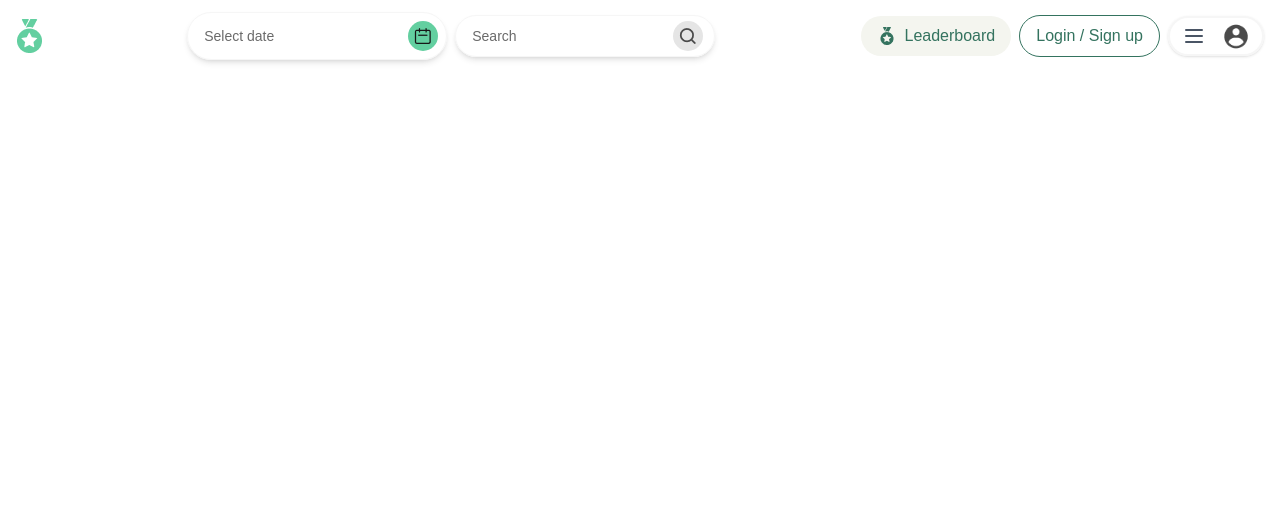
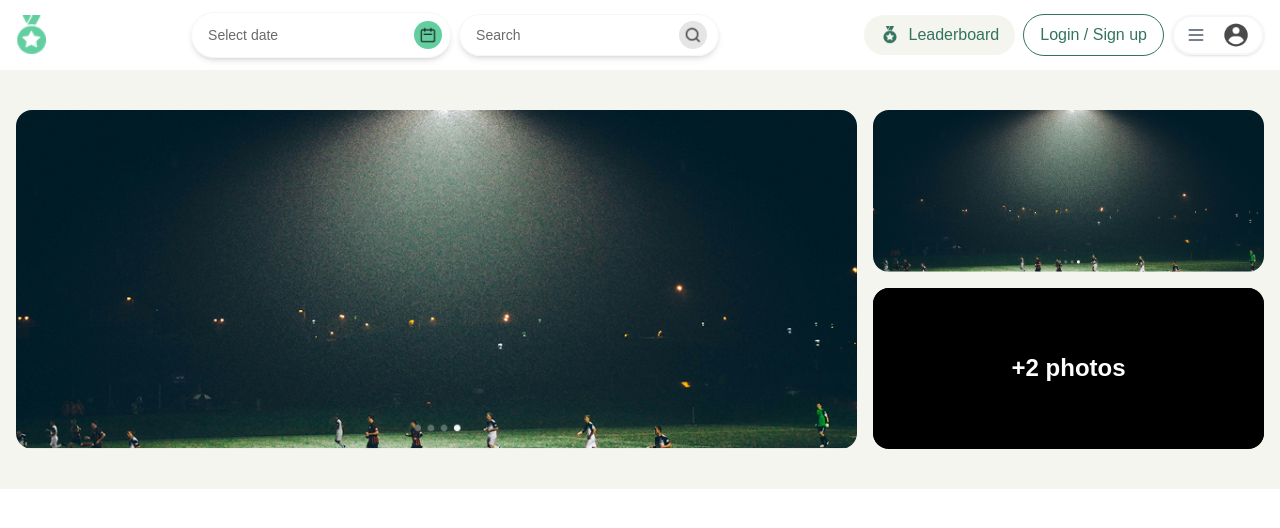
Before and after one commit to rakibul58/Finixcode-Frontend, a React (Vite) app: page / in a window 1280 px wide. Shown: the top 528 px of the page. Built offline with nearby package versions, Linux system fonts and the light colour scheme; a web font is replaced by a local one.

Commit message:
photo gallarry

```diff
--- a/src/App.tsx
+++ b/src/App.tsx
@@ -1,11 +1,15 @@
 import Navbar from "./components/Navbar";
+import PhotoGallery from "./components/PhotoGallary";
 // import PaymentMethodPopup from "./components/PaymentMethodPopup";
 
-export default function App(){
+export default function App() {
   return (
-    <div className="w-full max-w-[1360px] mx-auto min-h-screen">
+    <div className=" min-h-screen">
       <Navbar />
+      <div className="bg-light-yellow">
+        <PhotoGallery />
+      </div>
       {/* <PaymentMethodPopup /> */}
     </div>
   );
-};
+}
--- a/src/components/Navbar.tsx
+++ b/src/components/Navbar.tsx
@@ -1,5 +1,5 @@
 import { ChangeEvent, useRef, useState } from "react";
-import { Menu } from "lucide-react";
+import { Menu, X } from "lucide-react";
 import navLogo from "../assets/navLogo.png";
 import calendarImg from "../assets/calendar.png";
 import searchImg from "../assets/Search.png";
@@ -9,6 +9,7 @@ import userImage from "../assets/ix_user-profile-filled.png";
 export default function Navbar() {
   const [searchQuery, setSearchQuery] = useState("");
   const [selectedDate, setSelectedDate] = useState("");
+  const [mobileMenuOpen, setMobileMenuOpen] = useState(false);
   const dateInputRef = useRef<HTMLInputElement>(null);
 
   const handleDateChange = (e: ChangeEvent<HTMLInputElement>) => {
@@ -33,15 +34,19 @@ export default function Navbar() {
     return date.toLocaleDateString("en-US", options);
   };
 
+  const toggleMobileMenu = () => {
+    setMobileMenuOpen(!mobileMenuOpen);
+  };
+
   return (
-    <div className="w-full bg-white py-3 px-4">
+    <nav className="w-full bg-white py-3 md:px-4 max-w-[1360px] mx-auto px-0">
       <div className="flex items-center justify-between">
         <div className="flex items-center">
-          <img src={navLogo} alt="Navbar Logo" />
+          <img src={navLogo} alt="Navbar Logo" className="h-10" />
         </div>
 
-        <div className="flex items-center gap-2">
-          <div className="relative flex-grow max-w-md w-[260px]">
+        <div className="hidden md:flex items-center gap-2 flex-grow justify-center max-w-xl">
+          <div className="relative flex-grow max-w-[260px]">
             <input
               ref={dateInputRef}
               type="date"
@@ -56,27 +61,27 @@ export default function Navbar() {
               onClick={handleButtonClick}
               aria-label="Open date picker"
             >
-              <span className="text-[#6A6A6A] font-normal text-[14px]">
+              <span className="text-[#6A6A6A] font-normal text-sm">
                 {formatDisplayDate(selectedDate)}
               </span>
               <div className="bg-jithbo-green rounded-full p-1">
-                <img src={calendarImg} alt="Calendar image" />
+                <img src={calendarImg} alt="Calendar" className="w-5 h-5" />
               </div>
             </button>
           </div>
 
-          <div className="relative flex-grow max-w-md w-[260px]">
+          <div className="relative flex-grow max-w-[260px]">
             <div className="relative bg-white">
               <input
                 type="text"
                 placeholder="Search"
                 value={searchQuery}
                 onChange={(e) => setSearchQuery(e.target.value)}
-                className="w-full py-2 pl-4 pr-10 rounded-full shadow-md border border-light-gray focus:outline-none placeholder:font-normal placeholder:text-[14px] placeholder:text-[#6A6A6A]"
+                className="w-full py-2 pl-4 pr-10 rounded-full shadow-md border border-light-gray focus:outline-none placeholder:font-normal placeholder:text-sm placeholder:text-[#6A6A6A]"
               />
               <div className="absolute right-3 top-1/2 transform -translate-y-1/2">
                 <div className="bg-[#E5E5E5] p-1 rounded-full">
-                  <img src={searchImg} alt="Search Img" />
+                  <img src={searchImg} alt="Search" className="w-5 h-5" />
                 </div>
               </div>
             </div>
@@ -84,10 +89,10 @@ export default function Navbar() {
         </div>
 
         <div className="flex items-center gap-2">
-          <div className="hidden sm:flex items-center">
+          <div className="hidden lg:flex items-center">
             <button className="flex items-center gap-2 px-4 py-2 rounded-full bg-light-yellow hover:bg-yellow-50 cursor-pointer transition-colors">
-              <img src={leaderboardImg} alt="Leaderboard img" />
-              <span className="text-pure-green text-[16px] font-medium">
+              <img src={leaderboardImg} alt="Leaderboard" className="w-5 h-5" />
+              <span className="text-pure-green text-base font-medium">
                 Leaderboard
               </span>
             </button>
@@ -95,22 +100,88 @@ export default function Navbar() {
 
           <div className="hidden lg:flex">
             <button className="flex items-center gap-2 px-4 py-2 rounded-full border border-pure-green hover:bg-green-50 transition-colors">
-              <span className="text-pure-green text-[16px] font-medium">
+              <span className="text-pure-green text-base font-medium">
                 Login / Sign up
               </span>
             </button>
           </div>
 
           <div className="flex items-center gap-2 border-2 shadow border-light-gray px-2 rounded-full">
-            <button className="p-1 rounded-full hover:bg-gray-100">
-              <Menu className="text-gray-600" />
+            <button
+              className="p-1 rounded-full hover:bg-gray-100 md:hidden"
+              onClick={toggleMobileMenu}
+            >
+              {mobileMenuOpen ? (
+                <X className="text-gray-600" size={20} />
+              ) : (
+                <Menu className="text-gray-600" size={20} />
+              )}
+            </button>
+            <button className="hidden md:block p-1 rounded-full hover:bg-gray-100">
+              <Menu className="text-gray-600" size={20} />
             </button>
             <button className="p-1 rounded-full size-9">
-              <img src={userImage} alt="User Image" />
+              <img src={userImage} alt="User" className="w-full h-full" />
             </button>
           </div>
         </div>
       </div>
-    </div>
+
+      {mobileMenuOpen && (
+        <div className="md:hidden mt-4 pt-4 border-t border-gray-200">
+          <div className="flex flex-col gap-4">
+            <div className="relative">
+              <input
+                type="text"
+                placeholder="Search"
+                value={searchQuery}
+                onChange={(e) => setSearchQuery(e.target.value)}
+                className="w-full py-2 pl-4 pr-10 rounded-full shadow-md border border-light-gray focus:outline-none placeholder:font-normal placeholder:text-sm placeholder:text-[#6A6A6A]"
+              />
+              <div className="absolute right-3 top-1/2 transform -translate-y-1/2">
+                <div className="bg-[#E5E5E5] p-1 rounded-full">
+                  <img src={searchImg} alt="Search" className="w-5 h-5" />
+                </div>
+              </div>
+            </div>
+
+            <div className="relative">
+              <input
+                type="date"
+                value={selectedDate}
+                onChange={handleDateChange}
+                className="absolute opacity-0 w-0 h-0"
+                aria-hidden="false"
+              />
+              <button
+                className="flex items-center justify-between gap-2 pr-2 pl-4 py-2 rounded-full shadow-md border border-light-gray hover:bg-gray-200 transition-colors w-full"
+                onClick={handleButtonClick}
+                aria-label="Open date picker"
+              >
+                <span className="text-[#6A6A6A] font-normal text-sm">
+                  {formatDisplayDate(selectedDate)}
+                </span>
+                <div className="bg-jithbo-green rounded-full p-1">
+                  <img src={calendarImg} alt="Calendar" className="w-5 h-5" />
+                </div>
+              </button>
+            </div>
+
+            <button className="flex items-center gap-2 px-4 py-2 rounded-full bg-light-yellow hover:bg-yellow-50 cursor-pointer transition-colors">
+              <img src={leaderboardImg} alt="Leaderboard" className="w-5 h-5" />
+              <span className="text-pure-green text-base font-medium">
+                Leaderboard
+              </span>
+            </button>
+
+            <button className="flex items-center gap-2 px-4 py-2 rounded-full border border-pure-green hover:bg-green-50 transition-colors">
+              <span className="text-pure-green text-base font-medium">
+                Login / Sign up
+              </span>
+            </button>
+          </div>
+        </div>
+      )}
+    </nav>
   );
 }
--- a/src/components/PaymentMethodPopup.tsx
+++ b/src/components/PaymentMethodPopup.tsx
@@ -9,7 +9,6 @@ export default function PaymentMethodPopup() {
   const [selectedMethod, setSelectedMethod] = useState("bKash");
 
   useEffect(() => {
-    // Show popup when component mounts (website loads)
     setIsOpen(true);
   }, []);
 
--- /dev/null
+++ b/src/components/PhotoGallary.tsx
@@ -0,0 +1,161 @@
+/* eslint-disable react-hooks/exhaustive-deps */
+import { useEffect, useState } from "react";
+import { X, ChevronLeft, ChevronRight } from "lucide-react";
+import photo1 from "../assets/Football Image silder.png";
+
+export default function PhotoGallery() {
+  const images = [
+    {
+      id: 1,
+      src: photo1,
+      alt: "Soccer field at night under floodlights",
+    },
+    {
+      id: 2,
+      src: photo1,
+      alt: "Players on field from distance",
+    },
+    { id: 3, src: photo1, alt: "Night game aerial view" },
+    { id: 4, src: photo1, alt: "Team celebration" },
+  ];
+
+  const [modalOpen, setModalOpen] = useState(false);
+  const [currentImageIndex, setCurrentImageIndex] = useState(0);
+
+  const openModal = (index: number) => {
+    setCurrentImageIndex(index);
+    setModalOpen(true);
+
+    document.body.style.overflow = "hidden";
+  };
+
+  const closeModal = () => {
+    setModalOpen(false);
+
+    document.body.style.overflow = "auto";
+  };
+
+  const navigateImage = (direction: number) => {
+    const newIndex = currentImageIndex + direction;
+    if (newIndex >= 0 && newIndex < images.length) {
+      setCurrentImageIndex(newIndex);
+    }
+  };
+
+  const handleKeyDown = (e: KeyboardEvent): void => {
+    if (!modalOpen) return;
+
+    switch (e.key) {
+      case "ArrowLeft":
+        navigateImage(-1);
+        break;
+      case "ArrowRight":
+        navigateImage(1);
+        break;
+      case "Escape":
+        closeModal();
+        break;
+      default:
+        break;
+    }
+  };
+
+  useEffect(() => {
+    window.addEventListener("keydown", handleKeyDown);
+    return () => window.removeEventListener("keydown", handleKeyDown);
+  }, [modalOpen, currentImageIndex]);
+
+  return (
+    <div className="max-w-[1360px] w-full mx-auto md:px-4 py-10">
+      <div className="flex gap-4">
+        <div
+          className="flex-grow cursor-pointer rounded-2xl overflow-hidden"
+          onClick={() => openModal(0)}
+        >
+          <img
+            src={images[0].src}
+            alt={images[0].alt}
+            className="w-full h-full object-cover"
+          />
+        </div>
+
+        <div className="flex flex-col gap-4 w-1/3">
+          <div
+            className="h-1/2 cursor-pointer rounded-2xl overflow-hidden"
+            onClick={() => openModal(1)}
+          >
+            <img
+              src={images[1].src}
+              alt={images[1].alt}
+              className="w-full h-full object-cover"
+            />
+          </div>
+
+          <div
+            className="h-1/2 relative cursor-pointer rounded-2xl overflow-hidden"
+            onClick={() => openModal(2)}
+          >
+            <img
+              src={images[2].src}
+              alt={images[2].alt}
+              className="w-full h-full object-cover"
+            />
+            <div className="absolute inset-0 bg-black bg-opacity-30 flex items-center justify-center">
+              <span className="text-white text-2xl font-semibold">
+                +{images.length - 2} photos
+              </span>
+            </div>
+          </div>
+        </div>
+      </div>
+
+      {modalOpen && (
+        <div className="fixed inset-0 z-50 bg-black bg-opacity-90 flex flex-col">
+          <div className="absolute top-4 right-4 z-50">
+            <button
+              onClick={closeModal}
+              className="p-2 rounded-full bg-black bg-opacity-50 text-white hover:bg-opacity-70 transition-all"
+            >
+              <X size={24} />
+            </button>
+          </div>
+
+          <div className="flex items-center justify-between w-full px-4 absolute top-1/2 transform -translate-y-1/2">
+            <button
+              onClick={() => navigateImage(-1)}
+              disabled={currentImageIndex === 0}
+              className={`p-3 rounded-full bg-black bg-opacity-50 text-white hover:bg-opacity-70 transition-all ${
+                currentImageIndex === 0 ? "opacity-50 cursor-not-allowed" : ""
+              }`}
+            >
+              <ChevronLeft size={28} />
+            </button>
+            <button
+              onClick={() => navigateImage(1)}
+              disabled={currentImageIndex === images.length - 1}
+              className={`p-3 rounded-full bg-black bg-opacity-50 text-white hover:bg-opacity-70 transition-all ${
+                currentImageIndex === images.length - 1
+                  ? "opacity-50 cursor-not-allowed"
+                  : ""
+              }`}
+            >
+              <ChevronRight size={28} />
+            </button>
+          </div>
+
+          <div className="flex-grow flex items-center justify-center p-8">
+            <img
+              src={images[currentImageIndex].src}
+              alt={images[currentImageIndex].alt}
+              className="max-h-full max-w-full object-contain"
+            />
+          </div>
+
+          <div className="pb-6 text-center text-white">
+            {currentImageIndex + 1} / {images.length}
+          </div>
+        </div>
+      )}
+    </div>
+  );
+}
```
Also changed, not shown: src/assets/Football Image silder.png (added).
